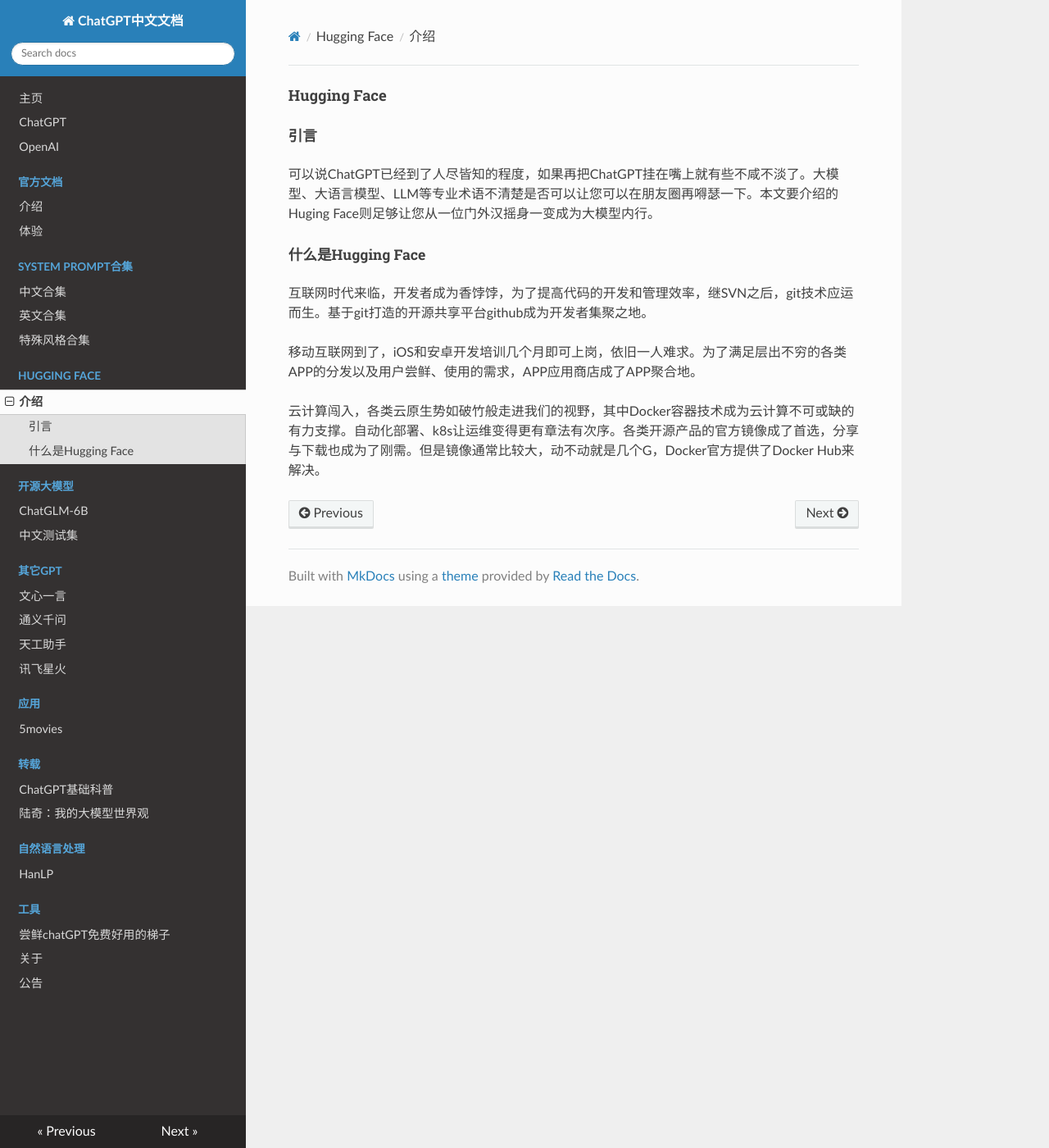
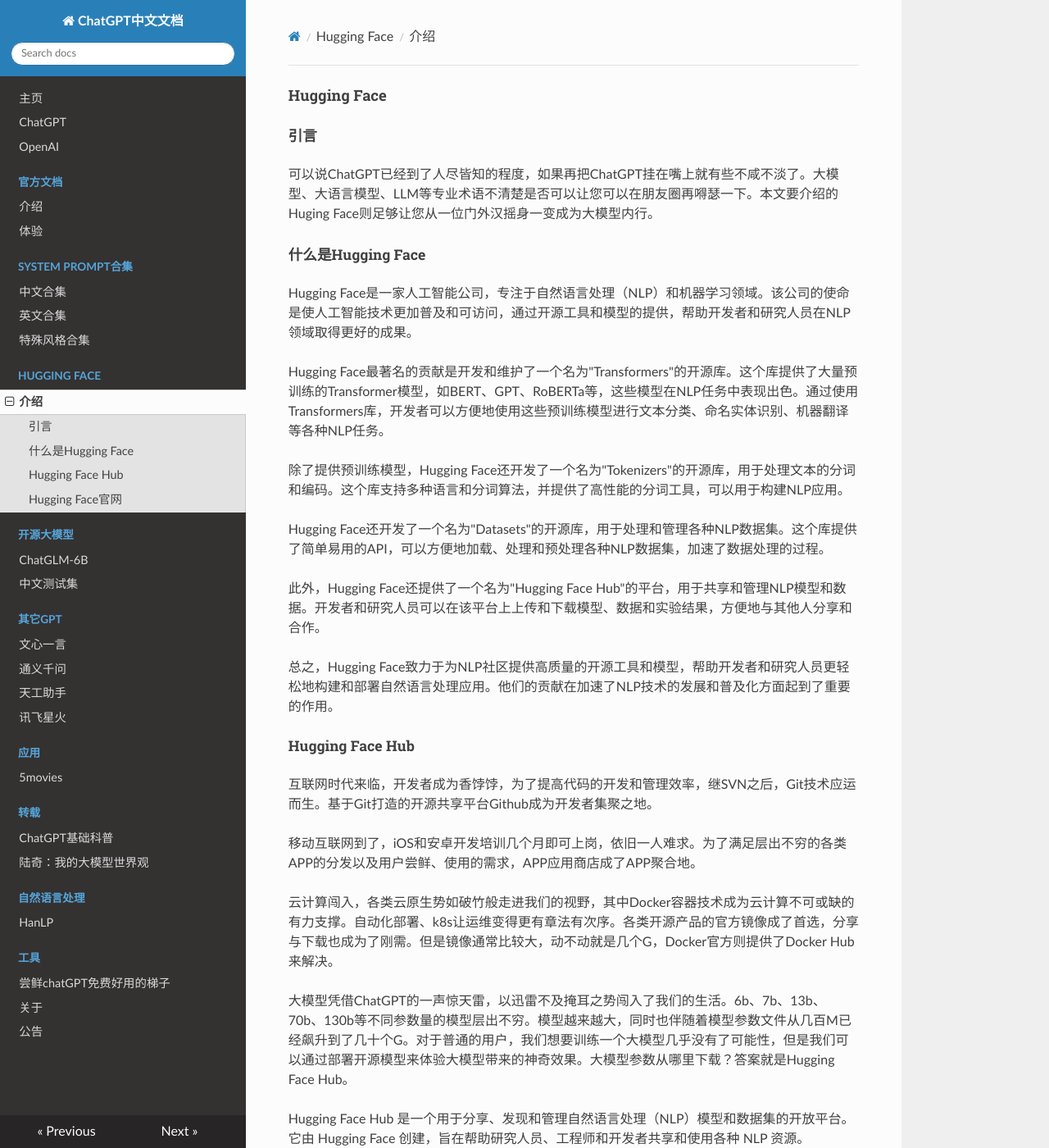
Before and after one commit to tsingliuwin/chatgptcn, an MkDocs documentation site: the page built from docs/huggingface/introduction.md, in a window 1280 px wide and 1400 px high. Shown: the whole window at 82% size. Built offline with MkDocs 1.6.1, drawn with Linux system fonts in a browser that asks for light colours; nearby versions of some CDN libraries; some of the changed text lies outside the part shown.

Commit message:
完善hugging face

```diff
--- a/docs/huggingface/introduction.md
+++ b/docs/huggingface/introduction.md
@@ -1,10 +1,45 @@
+---
+lang: zh-CN
+title: Hugging Face Hub介绍
+description: Hugging Face是什么？Hugging Face有什么用？Hugging Face Hub:大模型的参数中心
+---
 #### Hugging Face
 ##### 引言
 可以说ChatGPT已经到了人尽皆知的程度，如果再把ChatGPT挂在嘴上就有些不咸不淡了。大模型、大语言模型、LLM等专业术语不清楚是否可以让您可以在朋友圈再嘚瑟一下。本文要介绍的Huging Face则足够让您从一位门外汉摇身一变成为大模型内行。
 
 ##### 什么是Hugging Face
-互联网时代来临，开发者成为香饽饽，为了提高代码的开发和管理效率，继SVN之后，git技术应运而生。基于git打造的开源共享平台github成为开发者集聚之地。
+Hugging Face是一家人工智能公司，专注于自然语言处理（NLP）和机器学习领域。该公司的使命是使人工智能技术更加普及和可访问，通过开源工具和模型的提供，帮助开发者和研究人员在NLP领域取得更好的成果。
+
+Hugging Face最著名的贡献是开发和维护了一个名为"Transformers"的开源库。这个库提供了大量预训练的Transformer模型，如BERT、GPT、RoBERTa等，这些模型在NLP任务中表现出色。通过使用Transformers库，开发者可以方便地使用这些预训练模型进行文本分类、命名实体识别、机器翻译等各种NLP任务。
+
+除了提供预训练模型，Hugging Face还开发了一个名为"Tokenizers"的开源库，用于处理文本的分词和编码。这个库支持多种语言和分词算法，并提供了高性能的分词工具，可以用于构建NLP应用。
+
+Hugging Face还开发了一个名为"Datasets"的开源库，用于处理和管理各种NLP数据集。这个库提供了简单易用的API，可以方便地加载、处理和预处理各种NLP数据集，加速了数据处理的过程。
+
+此外，Hugging Face还提供了一个名为"Hugging Face Hub"的平台，用于共享和管理NLP模型和数据。开发者和研究人员可以在该平台上上传和下载模型、数据和实验结果，方便地与其他人分享和合作。
+
+总之，Hugging Face致力于为NLP社区提供高质量的开源工具和模型，帮助开发者和研究人员更轻松地构建和部署自然语言处理应用。他们的贡献在加速了NLP技术的发展和普及化方面起到了重要的作用。
+
+##### Hugging Face Hub
+
+互联网时代来临，开发者成为香饽饽，为了提高代码的开发和管理效率，继SVN之后，Git技术应运而生。基于Git打造的开源共享平台Github成为开发者集聚之地。
 
 移动互联网到了，iOS和安卓开发培训几个月即可上岗，依旧一人难求。为了满足层出不穷的各类APP的分发以及用户尝鲜、使用的需求，APP应用商店成了APP聚合地。
 
-云计算闯入，各类云原生势如破竹般走进我们的视野，其中Docker容器技术成为云计算不可或缺的有力支撑。自动化部署、k8s让运维变得更有章法有次序。各类开源产品的官方镜像成了首选，分享与下载也成为了刚需。但是镜像通常比较大，动不动就是几个G，Docker官方提供了Docker Hub来解决。
+云计算闯入，各类云原生势如破竹般走进我们的视野，其中Docker容器技术成为云计算不可或缺的有力支撑。自动化部署、k8s让运维变得更有章法有次序。各类开源产品的官方镜像成了首选，分享与下载也成为了刚需。但是镜像通常比较大，动不动就是几个G，Docker官方则提供了Docker Hub来解决。
+
+大模型凭借ChatGPT的一声惊天雷，以迅雷不及掩耳之势闯入了我们的生活。6b、7b、13b、70b、130b等不同参数量的模型层出不穷。模型越来越大，同时也伴随着模型参数文件从几百M已经飙升到了几十个G。对于普通的用户，我们想要训练一个大模型几乎没有了可能性，但是我们可以通过部署开源模型来体验大模型带来的神奇效果。大模型参数从哪里下载？答案就是Hugging Face Hub。
+
+Hugging Face Hub 是一个用于分享、发现和管理自然语言处理（NLP）模型和数据集的开放平台。它由 Hugging Face 创建，旨在帮助研究人员、工程师和开发者共享和使用各种 NLP 资源。
+
+Hugging Face Hub 提供了一个集中的地方，让用户能够以简单的方式共享和访问预训练的 NLP 模型和数据集。它允许用户上传和发布自己的模型和数据集，并通过一个简单的命令行界面进行管理。用户可以共享模型权重、模型架构、训练代码和超参数，以及数据集文件和元数据。
+
+通过 Hugging Face Hub，用户可以轻松地发现和使用他人共享的 NLP 模型和数据集。用户可以通过搜索功能找到感兴趣的资源，查看模型的元数据和评级，并使用一行代码将其加载到自己的项目中。此外，用户还可以为其他用户的模型和数据集提供反馈和评价。
+
+Hugging Face Hub 还提供了一些便捷的功能，如模型的版本控制、模型转换和部署。用户可以跟踪模型的不同版本，方便回溯和管理。同时，用户可以将模型转换为不同的格式，以适应不同的平台和库。此外，用户还可以使用 Hugging Face Hub 提供的 API，将模型部署到云端或边缘设备上进行推理。
+
+总之，Hugging Face Hub 是一个方便的平台，为 NLP 社区提供了共享、发现和管理模型与数据集的便捷方式。它促进了 NLP 研究和应用的进展，使得各种 NLP 资源更易于访问和使用。
+
+##### Hugging Face官网
+
+Hugging Face 官网：[https://huggingface.co](https://huggingface.co)
```
